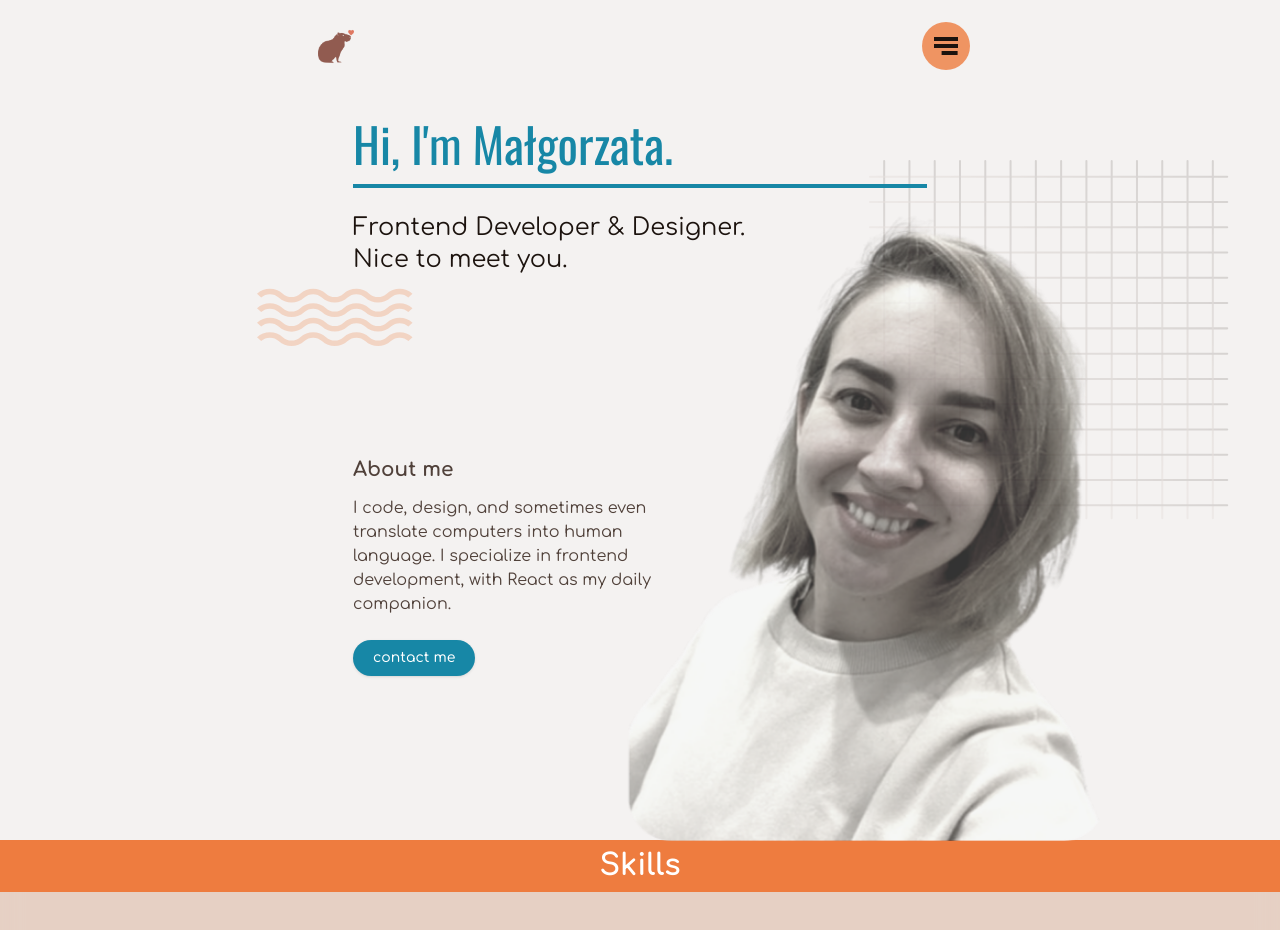
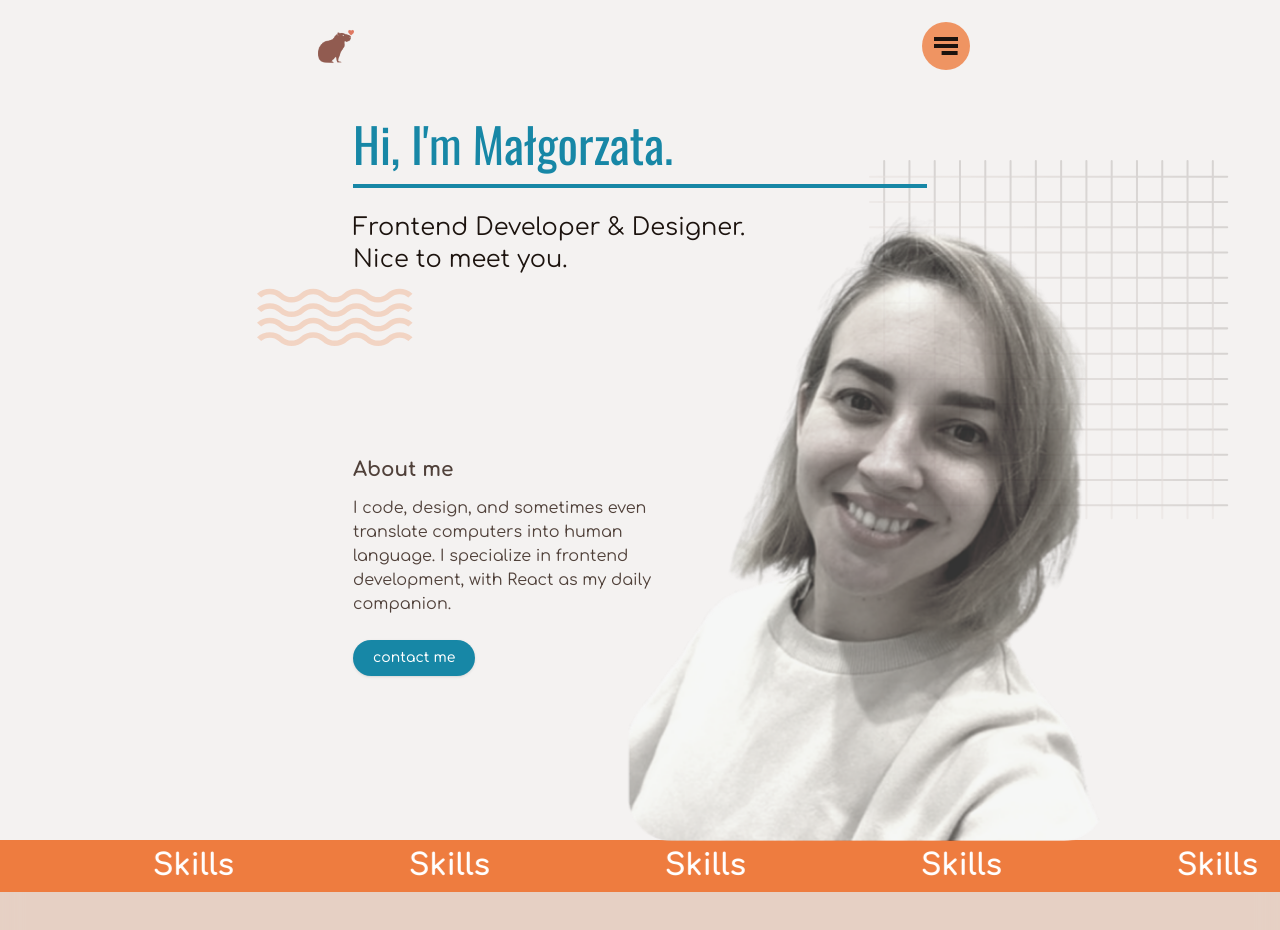
Before and after one commit to karibara/karibara-next-website, a Next.js app: page / in a window 1280 px wide. Shown: the top 930 px of the page. Built offline with nearby package versions, Linux system fonts and the light colour scheme; what tailwindcss-motion would draw is missing.

Commit message:
Enhance Skills section: integrate InfiniteHorizontalText component and update animation styles

```diff
--- a/src/components/sections/Skills.tsx
+++ b/src/components/sections/Skills.tsx
@@ -1,6 +1,6 @@
-// import { InfiniteHorizontalText } from "../ui/InfiniteHorizontalText";
 import Image from "next/image";
 import { Oswald } from "next/font/google";
+import { InfiniteHorizontalText } from "../ui/InfiniteHorizontalText";
 
 const oswald = Oswald({
   variable: "--font-oswald-sans",
@@ -10,12 +10,7 @@ const oswald = Oswald({
 export const Skills: React.FC = () => {
   return (
     <div className="w-full bg-orangeKari-dark/25 backdrop-blur-md">
-      <div className="w-full bg-orangeKari">
-        <h2 className="text-white text-center text-3xl p-2 font-bold">
-          Skills
-        </h2>
-        {/* <InfiniteHorizontalText text="Skills"/> */}
-      </div>
+      <InfiniteHorizontalText text="Skills" />
 
       {/* WORK SKILLS */}
       <div className="grid md:grid-cols-5 max-w-[654px] my-10 mx-auto gap-4 px-6 md:px-0">
--- a/src/components/ui/InfiniteHorizontalText.tsx
+++ b/src/components/ui/InfiniteHorizontalText.tsx
@@ -1,27 +1,56 @@
 "use client";
 
-import React from "react";
+import React, { useEffect, useRef, useState } from "react";
 
 type InfiniteHorizontalTextProps = {
   text: string;
   className?: string;
+  speed?: number; // opcjonalnie: kontrola prędkości (sekundy)
 };
 
 export const InfiniteHorizontalText = ({
   text,
-  className,
+  className = "",
+  speed = 20,
 }: InfiniteHorizontalTextProps) => {
-  const repeatCount = 25;
+  const ref = useRef<HTMLDivElement>(null);
+  const [isVisible, setIsVisible] = useState(false);
+
+  // ⏯️ Uruchamiaj animację tylko, gdy komponent jest widoczny
+  useEffect(() => {
+    const observer = new IntersectionObserver(
+      ([entry]) => setIsVisible(entry.isIntersecting),
+      { threshold: 0.1 }
+    );
+
+    if (ref.current) observer.observe(ref.current);
+    return () => observer.disconnect();
+  }, []);
 
   return (
     <div
-      className={`overflow-hidden bg-orangeKari text-4xl font-bold text-white py-4 group ${className}`}
+      ref={ref}
+      className={`overflow-hidden bg-orangeKari text-white text-3xl font-bold py-2 relative ${className}`}
     >
-      {/* Pierwsza warstwa */}
-      <div className="flex animate-marquee whitespace-nowrap gap-10">
-        {Array.from({ length: repeatCount }).map((_, i) => (
-          <span key={`marquee1-${i}`}>{text}</span>
-        ))}
+      <div
+        className={`flex will-change-transform [transform:translate3d(0,0,0)] ${
+          isVisible ? "animate-infinite-scroll" : ""
+        }`}
+        style={{
+          animationDuration: `${speed}s`, // ⏱️ kontrola prędkości
+        }}
+      >
+        {/* Dwie powielone grupy dla płynnego loopa */}
+        <div className="flex  min-w-full justify-around">
+          {Array.from({ length: 5 }).map((_, i) => (
+            <span key={i}>{text}</span>
+          ))}
+        </div>
+        <div className="flex  min-w-full justify-around">
+          {Array.from({ length: 5 }).map((_, i) => (
+            <span key={i}>{text}</span>
+          ))}
+        </div>
       </div>
     </div>
   );
--- a/tailwind.config.ts
+++ b/tailwind.config.ts
@@ -94,20 +94,13 @@ export default {
       },
       // animation to make infinite horizontal text
       keyframes: {
-        marquee: {
+        scroll: {
           "0%": { transform: "translateX(0)" },
           "100%": { transform: "translateX(-50%)" },
         },
-        marqueeReverse: {
-          "0%": { transform: "translateX(-50%)" },
-          "100%": { transform: "translateX(0)" },
-        },
       },
       animation: {
-        marquee: "marquee 15s linear infinite",
-        marquee2: "marquee 15s linear infinite 7.5s",
-        marqueeReverse: "marqueeReverse 15s linear infinite",
-        marqueeReverse2: "marqueeReverse 15s linear infinite 7.5s",
+        "infinite-scroll": "scroll 20s linear infinite",
       },
     },
   },
```
